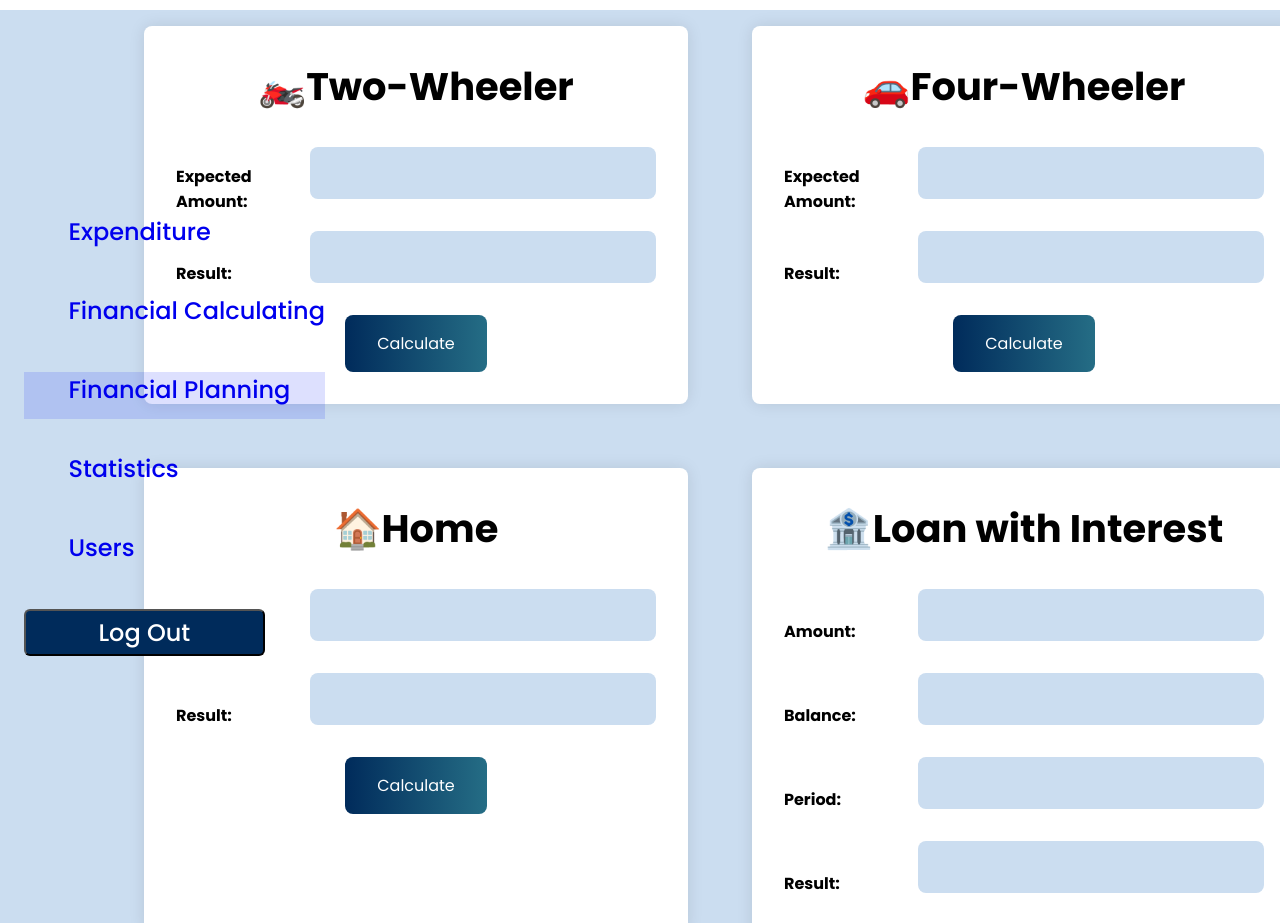
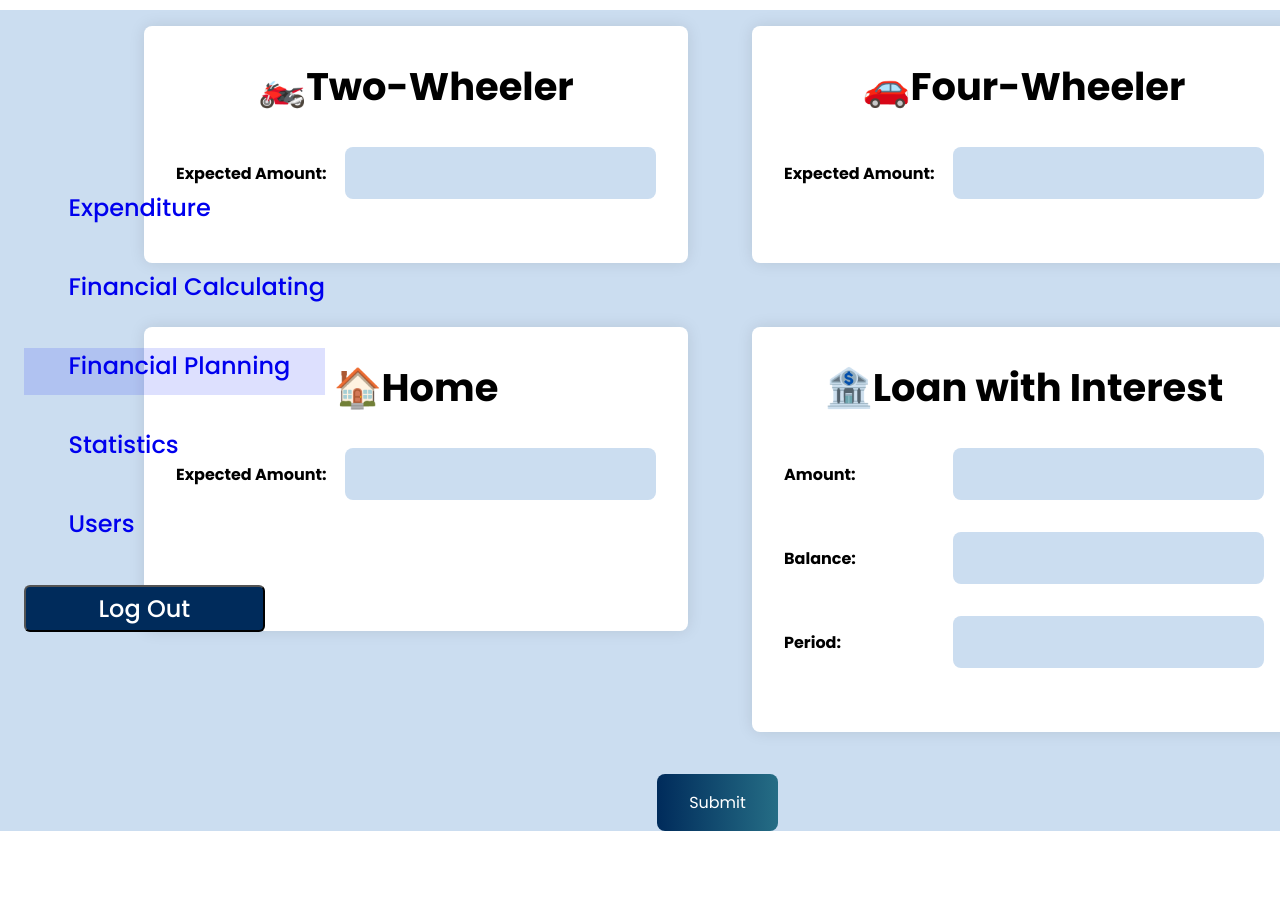
Before and after one commit to murlipatel1/gfg_cloudhackethon, a React (Create React App) app in the folder client_react/: page /plan in a window 1280 px wide. Shown: the top 923 px of the page. After the commit the page ends 831 px from the top, so only its background shows below. Built offline with nearby package versions, Linux system fonts and the light colour scheme; some icons are missing.

Commit message:
in line done of calc and spacing done

```diff
--- a/client_react/src/components/Expendeture/expendeture.css
+++ b/client_react/src/components/Expendeture/expendeture.css
@@ -14,12 +14,10 @@
   box-sizing: border-box;
   padding: 0;
   font-family: "Poppins", sans-serif;
+  background-color: #cbddf0;
   /* box-shadow: 0 0 20px rgba(0, 0, 0, 0.1); */
-  background-color: rgb(172, 41, 41);
-
 }
 .container-exp{
-
   background-color: #cbddf0;
 }
 
@@ -33,7 +31,7 @@
   /* border-radius: 10px; */
   /* box-shadow: 0 0 20px rgba(0, 0, 0, 0.1); */
   text-align: center;
-  top: 45%;
+  /* top: 45%; */
   left: 55%;
   /* transform: translate(-50%, -50%); */
   /* scroll-behavior: smooth; */
--- a/client_react/src/components/Finance Calculator/calc.css
+++ b/client_react/src/components/Finance Calculator/calc.css
@@ -74,6 +74,7 @@
 }
 
 .calculatorc label {
+  width: 10rem;
   margin-right: 1rem;
 }
 
--- a/client_react/src/components/Finance Planning/Plan.jsx
+++ b/client_react/src/components/Finance Planning/Plan.jsx
@@ -21,10 +21,10 @@ const Plan = () => {
                   />
                 </div>
                 <div className="row">
-                  <label htmlFor="result">Result:</label>
-                  <input type="number" id="result" name="result" disabled />
+                  {/* <label htmlFor="result">Result:</label> */}
+                  {/* <input type="number" id="result" name="result" disabled /> */}
                 </div>
-                <button type="submit">Calculate</button>
+                {/* <button type="submit">Calculate</button> */}
               </form>
             </div>
             <div className="calculatorp">
@@ -39,10 +39,10 @@ const Plan = () => {
                   />
                 </div>
                 <div className="row">
-                  <label htmlFor="result">Result:</label>
-                  <input type="number" id="result" name="result" disabled />
+                  {/* <label htmlFor="result">Result:</label> */}
+                  {/* <input type="number" id="result" name="result" disabled /> */}
                 </div>
-                <button type="submit">Calculate</button>
+                {/* <button type="submit">Calculate</button> */}
               </form>
             </div>
           </div>
@@ -59,10 +59,10 @@ const Plan = () => {
                   />
                 </div>
                 <div className="row">
-                  <label htmlFor="result">Result:</label>
-                  <input type="number" id="result" name="result" disabled />
+                  {/*  <label htmlFor="result">Result:</label> */}
+                  {/* <input type="number" id="result" name="result" disabled /> */}
                 </div>
-                <button type="submit">Calculate</button>
+                {/* <button type="submit">Calculate</button> */}
               </form>
             </div>
             <div className="calculatorp">
@@ -81,12 +81,15 @@ const Plan = () => {
                   <input type="number" id="period" name="period" />
                 </div>
                 <div className="row">
-                  <label htmlFor="result">Result:</label>
-                  <input type="number" id="result" name="result" disabled />
+                  {/* <label htmlFor="result">Result:</label> */}
+                  {/* <input type="number" id="result" name="result" disabled /> */}
                 </div>
-                <button type="submit">Calculate</button>
+                {/* <button type="submit">Calculate</button> */}
               </form>
             </div>
+          </div>
+          <div className="calculatorpp" >
+          <button type="submit">Submit</button>
           </div>
         </div>
       </div>
--- a/client_react/src/components/Finance Planning/plan.css
+++ b/client_react/src/components/Finance Planning/plan.css
@@ -53,7 +53,7 @@
 }
 
 .hhome {
-  height: 25rem;
+  height: 15rem;
 }
 
 .top2 {
@@ -79,6 +79,8 @@
 }
 
 .calculatorp label {
+  width: 11rem;
+  margin-top: -2rem;
   margin-right: 1rem;
 }
 
@@ -91,7 +93,7 @@
   width: 20rem;
 }
 
-.calculatorp button[type="submit"] {
+.calculatorpp button[type="submit"] {
   background: linear-gradient(to right, #002b5b, #256d85);
   color: #fff;
   border: none;
@@ -99,6 +101,8 @@
   border-radius: 0.5rem;
   cursor: pointer;
   align-self: center;
+  margin-top: -29px;
+    margin-left: 155px;
 }
 
 .calculatorp button[type="submit"]:hover {
--- a/client_react/src/components/SideBar/SideBar.js
+++ b/client_react/src/components/SideBar/SideBar.js
@@ -60,8 +60,7 @@ export default function SideBar(props) {
 
   return (
     <div
-      className={`xs:w-4/5 flex min-h-screen w-fit bg-primary px-3 sm:w-3/5 lg:w-4/5 font-Roboto
-        `}
+      className={`xs:w-4/5 flex min-h-screen w-fit bg-primary px-3 sm:w-3/5 lg:w-4/5 font-Roboto`}
     >
       <div className="mt-6 fixed">
         <div className="flex items-center justify-between ml-5">
--- a/client_react/src/components/SideBar/sidebar.css
+++ b/client_react/src/components/SideBar/sidebar.css
@@ -60,6 +60,7 @@
   } */
 
 .px-3 {
+  /* margin-left: -10px; */
   padding-left: 0.75rem;
   padding-right: 0.75rem;
 }
@@ -71,7 +72,7 @@
 /* CSS for the nested div */
 .mt-6 {
   /* background-color: #045157; */
-  margin-top: 1.5rem;
+  /* margin-top: 1.5rem; */
 
   /* margin-bottom: 100px; */
 }
--- a/client_react/src/components/User Detail/user.css
+++ b/client_react/src/components/User Detail/user.css
@@ -103,7 +103,7 @@ button {
 
 .notification {
   position: absolute;
-  top: -0px;
+  top: 1rem;
   right: 27rem;
   background-color: #3498db;
   color: #fff;
@@ -258,7 +258,7 @@ button {
 
 .close {
   position:absolute;
-  top: -30px;
+  top: -10px;
   right: 23rem;
   padding: 10px;
   cursor: pointer;
```
